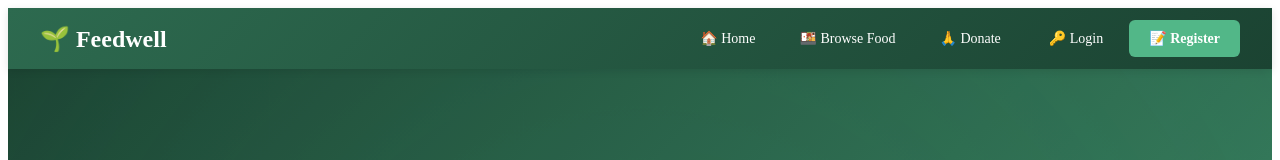
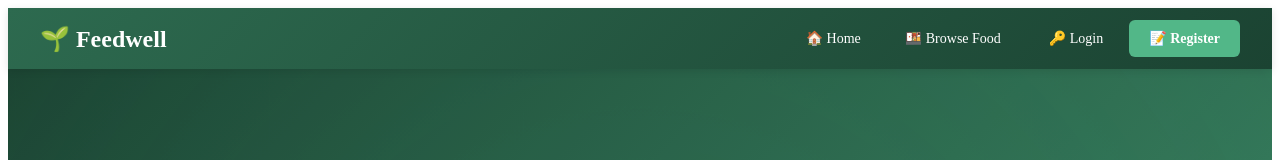
Before and after one commit to Ganesh3593/feedwell-frontend, a React (Vite) app: page / in a window 1280 px wide. Shown: the top 160 px of the page. Built offline with nearby package versions, Linux system fonts and the light colour scheme.

Commit message:
Navbar.jsx Donate Section Delete

```diff
--- a/src/components/Navbar.jsx
+++ b/src/components/Navbar.jsx
@@ -45,9 +45,6 @@ const Navbar = () => {
               <Link to="/food" className="nav-link">
                 🍱 Browse Food
               </Link>
-              <Link to="/donate" className="nav-link">
-                🙏 Donate
-              </Link>
             </>
           )}
 
@@ -56,9 +53,6 @@ const Navbar = () => {
             <>
               <Link to="/food" className="nav-link">
                 🍱 Browse Food
-              </Link>
-              <Link to="/donate" className="nav-link">
-                🙏 Donate
               </Link>
               <Link to="/cart" className="nav-link">
                 🛒 Cart
```
